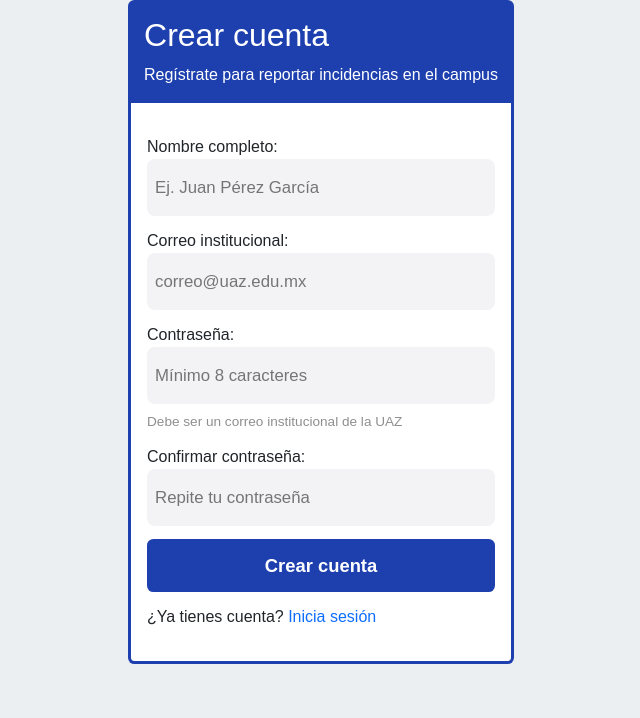
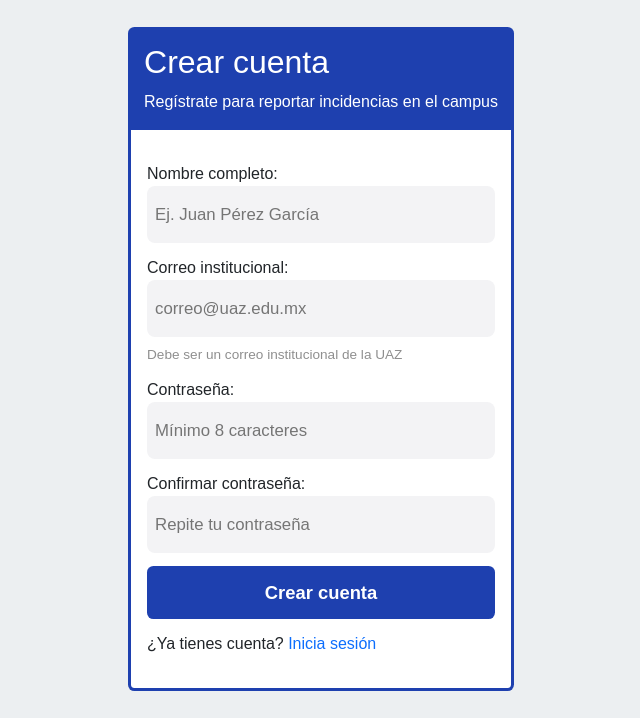
Before and after one commit to MJavoso/InfraUAZ, a Django app: page /crear-cuenta in a window 1280 px wide. Shown: the part 82-800 px from the top of the page, without its empty margins (319-959 px from the left). Run offline with Django 5.2, Linux system fonts and the light colour scheme; parts of the project's set-up code (start-up, migrations or seed data) failed here and were passed over.

Commit message:
Modificando template de formulario

```diff
--- a/InfraUAZ/usuarios/templates/crear_cuenta_denunciante.html
+++ b/InfraUAZ/usuarios/templates/crear_cuenta_denunciante.html
@@ -7,7 +7,7 @@ Crear cuenta
 
 {% block contenido %}
 {% include 'nav_bar.html' %}
-<main class="full-container flex-col center-h">
+<main class="container flex-column d-flex align-items-center justify-content-center flex-grow-1 w-75 w-md-50 p-1 login-body">
     <div class="create-account-container flex-col center-h">
         <div class="create-account-header">
             <h2>Crear cuenta</h2>
@@ -25,34 +25,56 @@ Crear cuenta
             {% endif %}
             {% csrf_token %}
             <div class="form-element flex-col">
+
+                {% if denunciante_form.nombre.errors %}
+                <div class="alert alert-danger">
+                    {% for error in denunciante_form.nombre.errors %}
+                    <p>{{error}}</p>
+                    {% endfor %}
+                </div>
+                {% endif %}
                 {{ denunciante_form.nombre.label_tag }}
                 {{ denunciante_form.nombre }}
             </div>
 
             <div class="form-element flex-col">
 
+                {% if denunciante_form.correo.errors %}
+                <div class="alert alert-danger">
                     {% for error in denunciante_form.correo.errors %}
                     <p>{{error}}</p>
                     {% endfor %}
-
+                </div>
+                {% endif %}
                 {{ denunciante_form.correo.label_tag }}
                 {{ denunciante_form.correo }}
-            </div>
-
-            <div class="form-element flex-col">
-                {% for error in denunciante_form.contrasena.errors %}
-                    <p>{{error}}</p>
-                {% endfor %}
-
-                {{ denunciante_form.contrasena.label_tag }}
-                {{ denunciante_form.contrasena }}
                 <p class="note-text">Debe ser un correo institucional de la UAZ</p>
             </div>
 
             <div class="form-element flex-col">
+
+                {% if denunciante_form.contrasena.errors %}
+                <div class="alert alert-danger">
                     {% for error in denunciante_form.contrasena.errors %}
                     <p>{{error}}</p>
                     {% endfor %}
+                </div>
+                {% endif %}
+
+
+                {{ denunciante_form.contrasena.label_tag }}
+                {{ denunciante_form.contrasena }}
+            </div>
+
+            <div class="form-element flex-col">
+
+                {% if denunciante_form.confirmar_contrasena.errors %}
+                <div class="alert alert-danger">
+                    {% for error in denunciante_form.confirmar_contrasena.errors %}
+                    <p>{{error}}</p>
+                    {% endfor %}
+                </div>
+                {% endif %}
 
                 {{ denunciante_form.confirmar_contrasena.label_tag }}
                 {{ denunciante_form.confirmar_contrasena }}
```
Lines whose indentation alone changed are shown as unchanged.
